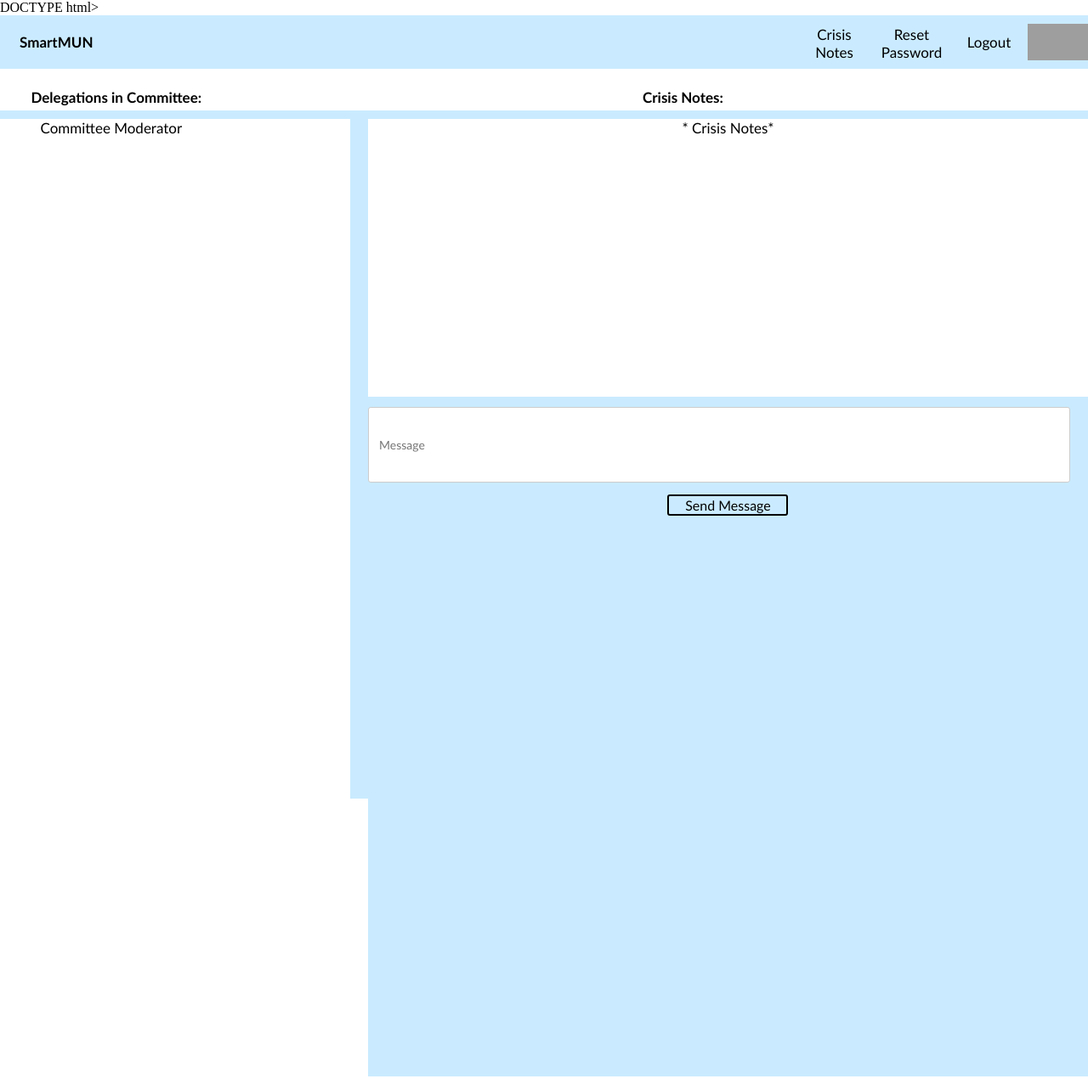
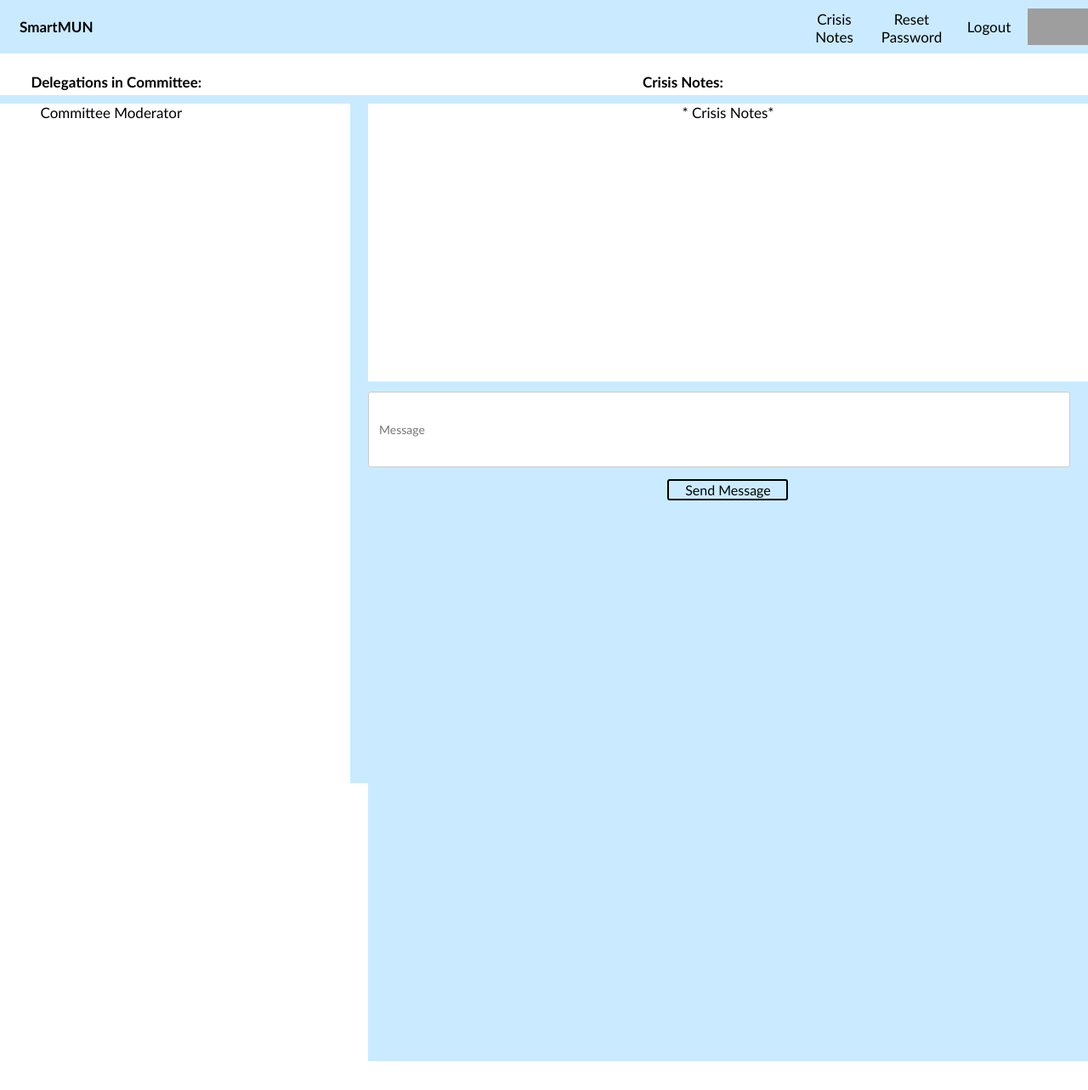
Before and after one commit to PedroFarias/SmartMUN, a Flask app: page /crisis in a window 1280 px wide. Shown: the whole page at 85% size. After the commit the page ends 1249 px from the top, so only its background shows below. Run offline with Flask 2, Linux system fonts and the light colour scheme; a user stored in the database is signed in; data that the repository does not hold is empty; some libraries are stand-ins or nearby versions; grey boxes are pictures that could not be loaded.

```diff
--- a/templates/crisis.html
+++ b/templates/crisis.html
@@ -1,4 +1,4 @@
-DOCTYPE html>
+<DOCTYPE html>
 <html>
 <head>
 
```
